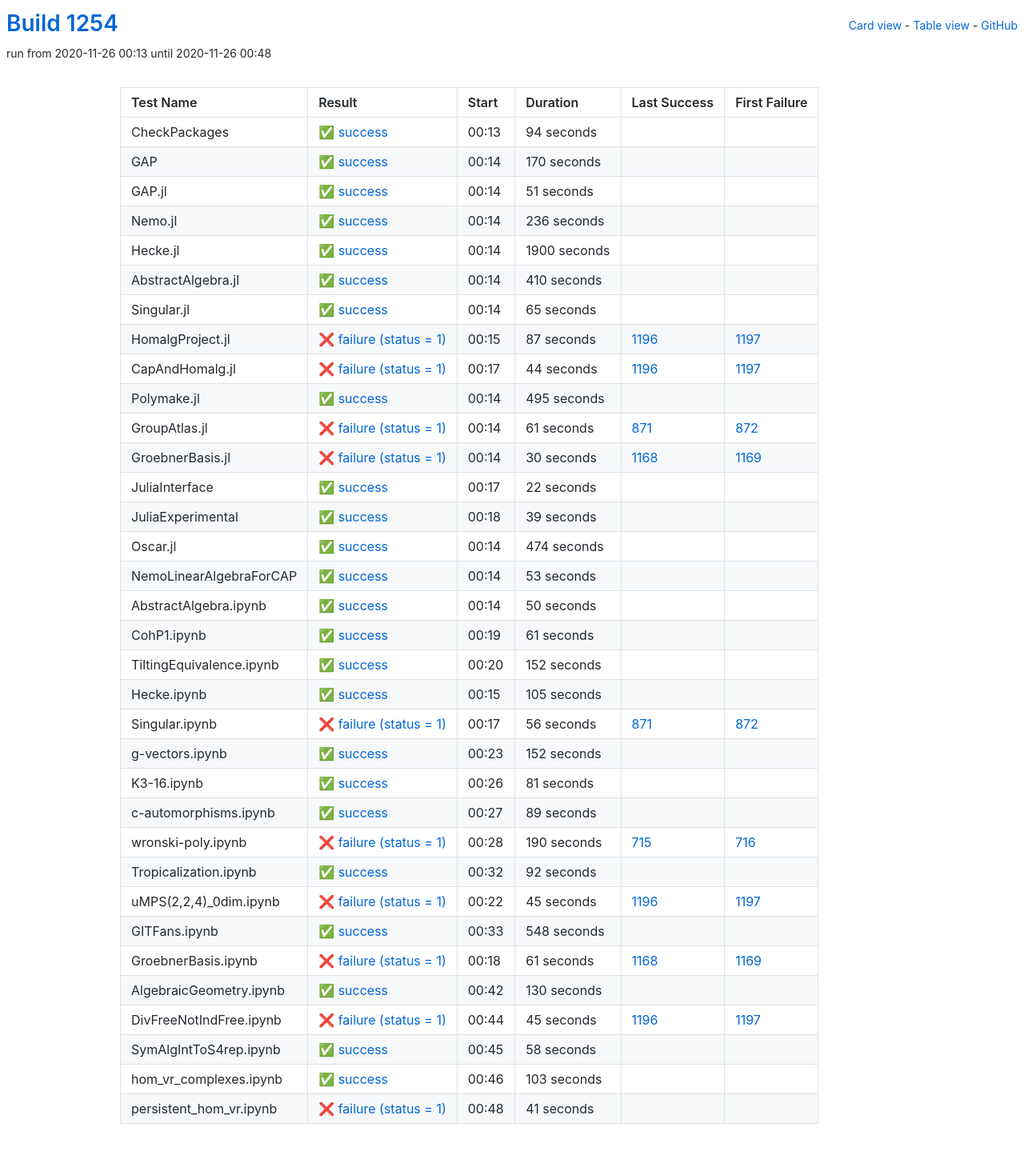
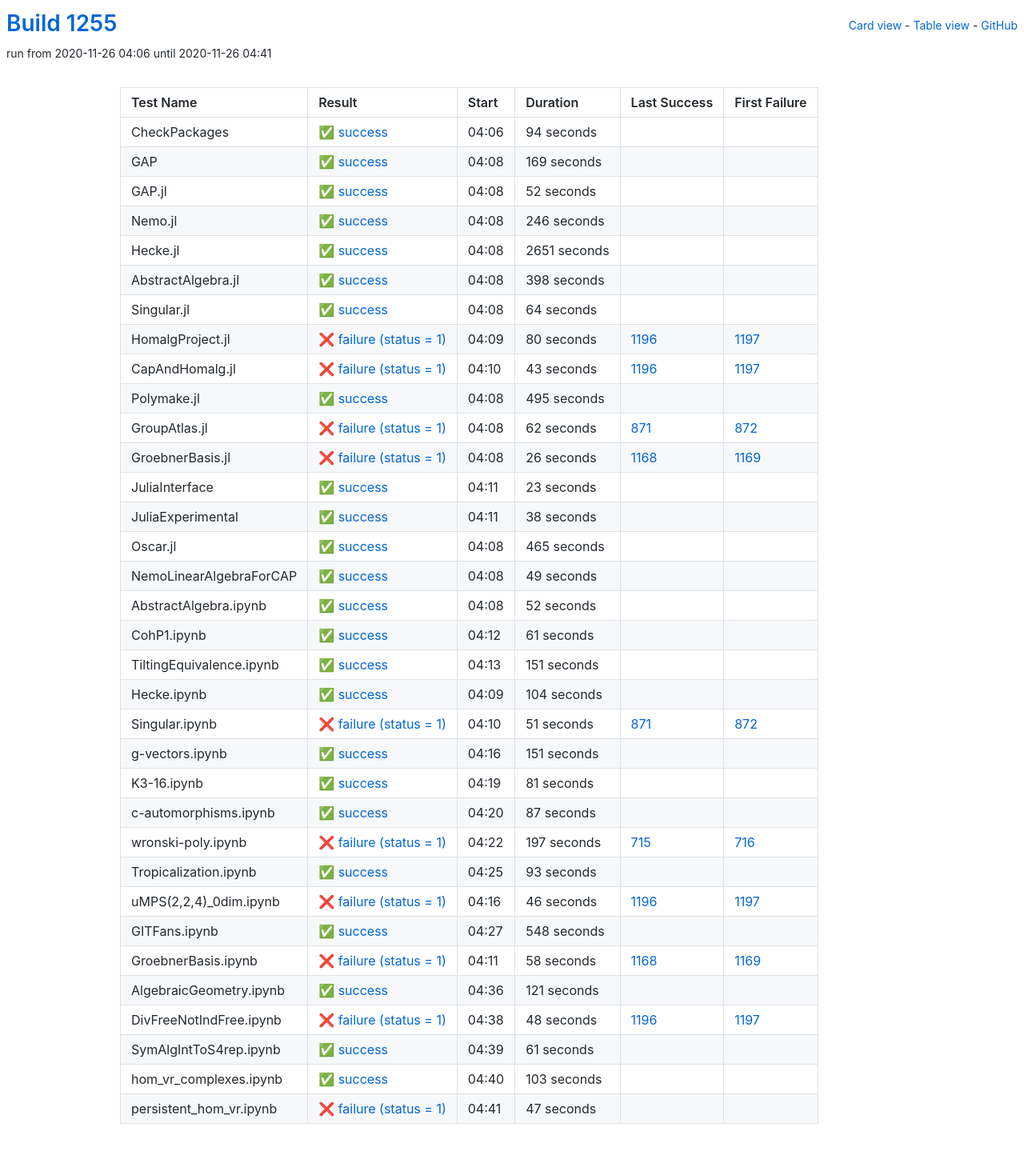
Before and after one commit to oscar-system/oscar-ci-status-stable, a Jekyll site: the page built from table.html, in a window 1280 px wide. Shown: the whole page at 80% size. Built offline with Jekyll 4.4.1, drawn with Linux system fonts in a browser that asks for light colours.

Commit message:
Build #1255

```diff
--- a/_data/ci.yml
+++ b/_data/ci.yml
@@ -1,6 +1,6 @@
 ---
-build: 1254
-build_url: https://oscarci.mathematik.uni-kl.de/job/oscar-stable/1254/
+build: 1255
+build_url: https://oscarci.mathematik.uni-kl.de/job/oscar-stable/1255/
 job: oscar-stable
 organization: oscar-system
 repo: oscar-ci-status-stable
@@ -8,8 +8,8 @@ repourl: https://github.com/oscar-system/oscar-ci-status-stable
 tests:
 - name: CheckPackages
   id: checkpackages
-  log: https://oscarci.mathematik.uni-kl.de/job/oscar-stable/1254/artifact/logs/build-1254/CheckPackages.log
-  start: 2020-11-26 00:13
+  log: https://oscarci.mathematik.uni-kl.de/job/oscar-stable/1255/artifact/logs/build-1255/CheckPackages.log
+  start: 2020-11-26 04:06
   success: true
   exitcode: 0
   status: success
@@ -20,104 +20,104 @@ tests:
   first_failure_url:
 - name: GAP
   id: gap
-  log: https://oscarci.mathematik.uni-kl.de/job/oscar-stable/1254/artifact/logs/build-1254/GAP.log
-  start: 2020-11-26 00:14
+  log: https://oscarci.mathematik.uni-kl.de/job/oscar-stable/1255/artifact/logs/build-1255/GAP.log
+  start: 2020-11-26 04:08
   success: true
   exitcode: 0
   status: success
-  duration: 170
+  duration: 169
   last_success: false
   last_success_url:
   first_failure: false
   first_failure_url:
 - name: GAP.jl
   id: gap-jl
-  log: https://oscarci.mathematik.uni-kl.de/job/oscar-stable/1254/artifact/logs/build-1254/GAP.jl.log
-  start: 2020-11-26 00:14
+  log: https://oscarci.mathematik.uni-kl.de/job/oscar-stable/1255/artifact/logs/build-1255/GAP.jl.log
+  start: 2020-11-26 04:08
   success: true
   exitcode: 0
   status: success
-  duration: 51
+  duration: 52
   last_success: false
   last_success_url:
   first_failure: false
   first_failure_url:
 - name: Nemo.jl
   id: nemo-jl
-  log: https://oscarci.mathematik.uni-kl.de/job/oscar-stable/1254/artifact/logs/build-1254/Nemo.jl.log
-  start: 2020-11-26 00:14
+  log: https://oscarci.mathematik.uni-kl.de/job/oscar-stable/1255/artifact/logs/build-1255/Nemo.jl.log
+  start: 2020-11-26 04:08
   success: true
   exitcode: 0
   status: success
-  duration: 236
+  duration: 246
   last_success: false
   last_success_url:
   first_failure: false
   first_failure_url:
 - name: Hecke.jl
   id: hecke-jl
-  log: https://oscarci.mathematik.uni-kl.de/job/oscar-stable/1254/artifact/logs/build-1254/Hecke.jl.log
-  start: 2020-11-26 00:14
+  log: https://oscarci.mathematik.uni-kl.de/job/oscar-stable/1255/artifact/logs/build-1255/Hecke.jl.log
+  start: 2020-11-26 04:08
   success: true
   exitcode: 0
   status: success
-  duration: 1900
+  duration: 2651
   last_success: false
   last_success_url:
   first_failure: false
   first_failure_url:
 - name: AbstractAlgebra.jl
   id: abstractalgebra-jl
-  log: https://oscarci.mathematik.uni-kl.de/job/oscar-stable/1254/artifact/logs/build-1254/AbstractAlgebra.jl.log
-  start: 2020-11-26 00:14
+  log: https://oscarci.mathematik.uni-kl.de/job/oscar-stable/1255/artifact/logs/build-1255/AbstractAlgebra.jl.log
+  start: 2020-11-26 04:08
   success: true
   exitcode: 0
   status: success
-  duration: 410
+  duration: 398
   last_success: false
   last_success_url:
   first_failure: false
   first_failure_url:
 - name: Singular.jl
   id: singular-jl
-  log: https://oscarci.mathematik.uni-kl.de/job/oscar-stable/1254/artifact/logs/build-1254/Singular.jl.log
-  start: 2020-11-26 00:14
+  log: https://oscarci.mathematik.uni-kl.de/job/oscar-stable/1255/artifact/logs/build-1255/Singular.jl.log
+  start: 2020-11-26 04:08
   success: true
   exitcode: 0
   status: success
-  duration: 65
+  duration: 64
   last_success: false
   last_success_url:
   first_failure: false
   first_failure_url:
 - name: HomalgProject.jl
   id: homalgproject-jl
-  log: https://oscarci.mathematik.uni-kl.de/job/oscar-stable/1254/artifact/logs/build-1254/HomalgProject.jl.log
-  start: 2020-11-26 00:15
+  log: https://oscarci.mathematik.uni-kl.de/job/oscar-stable/1255/artifact/logs/build-1255/HomalgProject.jl.log
+  start: 2020-11-26 04:09
   success: false
   exitcode: 1
   status: failure
-  duration: 87
+  duration: 80
   last_success: 1196
   last_success_url: https://oscarci.mathematik.uni-kl.de/job/oscar-stable/1196/
   first_failure: 1197
   first_failure_url: https://oscarci.mathematik.uni-kl.de/job/oscar-stable/1197/
 - name: CapAndHomalg.jl
   id: capandhomalg-jl
-  log: https://oscarci.mathematik.uni-kl.de/job/oscar-stable/1254/artifact/logs/build-1254/CapAndHomalg.jl.log
-  start: 2020-11-26 00:17
+  log: https://oscarci.mathematik.uni-kl.de/job/oscar-stable/1255/artifact/logs/build-1255/CapAndHomalg.jl.log
+  start: 2020-11-26 04:10
   success: false
   exitcode: 1
   status: failure
-  duration: 44
+  duration: 43
   last_success: 1196
   last_success_url: https://oscarci.mathematik.uni-kl.de/job/oscar-stable/1196/
   first_failure: 1197
   first_failure_url: https://oscarci.mathematik.uni-kl.de/job/oscar-stable/1197/
 - name: Polymake.jl
   id: polymake-jl
-  log: https://oscarci.mathematik.uni-kl.de/job/oscar-stable/1254/artifact/logs/build-1254/Polymake.jl.log
-  start: 2020-11-26 00:14
+  log: https://oscarci.mathematik.uni-kl.de/job/oscar-stable/1255/artifact/logs/build-1255/Polymake.jl.log
+  start: 2020-11-26 04:08
   success: true
   exitcode: 0
   status: success
@@ -128,92 +128,92 @@ tests:
   first_failure_url:
 - name: GroupAtlas.jl
   id: groupatlas-jl
-  log: https://oscarci.mathematik.uni-kl.de/job/oscar-stable/1254/artifact/logs/build-1254/GroupAtlas.jl.log
-  start: 2020-11-26 00:14
+  log: https://oscarci.mathematik.uni-kl.de/job/oscar-stable/1255/artifact/logs/build-1255/GroupAtlas.jl.log
+  start: 2020-11-26 04:08
   success: false
   exitcode: 1
   status: failure
-  duration: 61
+  duration: 62
   last_success: 871
   last_success_url: https://oscarci.mathematik.uni-kl.de/job/oscar-stable/871/
   first_failure: 872
   first_failure_url: https://oscarci.mathematik.uni-kl.de/job/oscar-stable/872/
 - name: GroebnerBasis.jl
   id: groebnerbasis-jl
-  log: https://oscarci.mathematik.uni-kl.de/job/oscar-stable/1254/artifact/logs/build-1254/GroebnerBasis.jl.log
-  start: 2020-11-26 00:14
+  log: https://oscarci.mathematik.uni-kl.de/job/oscar-stable/1255/artifact/logs/build-1255/GroebnerBasis.jl.log
+  start: 2020-11-26 04:08
   success: false
   exitcode: 1
   status: failure
-  duration: 30
+  duration: 26
   last_success: 1168
   last_success_url: https://oscarci.mathematik.uni-kl.de/job/oscar-stable/1168/
   first_failure: 1169
   first_failure_url: https://oscarci.mathematik.uni-kl.de/job/oscar-stable/1169/
 - name: JuliaInterface
   id: juliainterface
-  log: https://oscarci.mathematik.uni-kl.de/job/oscar-stable/1254/artifact/logs/build-1254/JuliaInterface.log
-  start: 2020-11-26 00:17
+  log: https://oscarci.mathematik.uni-kl.de/job/oscar-stable/1255/artifact/logs/build-1255/JuliaInterface.log
+  start: 2020-11-26 04:11
   success: true
   exitcode: 0
   status: success
-  duration: 22
+  duration: 23
   last_success: false
   last_success_url:
   first_failure: false
   first_failure_url:
 - name: JuliaExperimental
   id: juliaexperimental
-  log: https://oscarci.mathematik.uni-kl.de/job/oscar-stable/1254/artifact/logs/build-1254/JuliaExperimental.log
-  start: 2020-11-26 00:18
+  log: https://oscarci.mathematik.uni-kl.de/job/oscar-stable/1255/artifact/logs/build-1255/JuliaExperimental.log
+  start: 2020-11-26 04:11
   success: true
   exitcode: 0
   status: success
-  duration: 39
+  duration: 38
   last_success: false
   last_success_url:
   first_failure: false
   first_failure_url:
 - name: Oscar.jl
   id: oscar-jl
-  log: https://oscarci.mathematik.uni-kl.de/job/oscar-stable/1254/artifact/logs/build-1254/Oscar.jl.log
-  start: 2020-11-26 00:14
+  log: https://oscarci.mathematik.uni-kl.de/job/oscar-stable/1255/artifact/logs/build-1255/Oscar.jl.log
+  start: 2020-11-26 04:08
   success: true
   exitcode: 0
   status: success
-  duration: 474
+  duration: 465
   last_success: false
   last_success_url:
   first_failure: false
   first_failure_url:
 - name: NemoLinearAlgebraForCAP
   id: nemolinearalgebraforcap
-  log: https://oscarci.mathematik.uni-kl.de/job/oscar-stable/1254/artifact/logs/build-1254/NemoLinearAlgebraForCAP.log
-  start: 2020-11-26 00:14
+  log: https://oscarci.mathematik.uni-kl.de/job/oscar-stable/1255/artifact/logs/build-1255/NemoLinearAlgebraForCAP.log
+  start: 2020-11-26 04:08
   success: true
   exitcode: 0
   status: success
-  duration: 53
+  duration: 49
   last_success: false
   last_success_url:
   first_failure: false
   first_failure_url:
 - name: AbstractAlgebra.ipynb
   id: abstractalgebra-ipynb
-  log: https://oscarci.mathematik.uni-kl.de/job/oscar-stable/1254/artifact/logs/build-1254/AbstractAlgebra.ipynb.log
-  start: 2020-11-26 00:14
+  log: https://oscarci.mathematik.uni-kl.de/job/oscar-stable/1255/artifact/logs/build-1255/AbstractAlgebra.ipynb.log
+  start: 2020-11-26 04:08
   success: true
   exitcode: 0
   status: success
-  duration: 50
+  duration: 52
   last_success: false
   last_success_url:
   first_failure: false
   first_failure_url:
 - name: CohP1.ipynb
   id: cohp1-ipynb
-  log: https://oscarci.mathematik.uni-kl.de/job/oscar-stable/1254/artifact/logs/build-1254/CohP1.ipynb.log
-  start: 2020-11-26 00:19
+  log: https://oscarci.mathematik.uni-kl.de/job/oscar-stable/1255/artifact/logs/build-1255/CohP1.ipynb.log
+  start: 2020-11-26 04:12
   success: true
   exitcode: 0
   status: success
@@ -224,56 +224,56 @@ tests:
   first_failure_url:
 - name: TiltingEquivalence.ipynb
   id: tiltingequivalence-ipynb
-  log: https://oscarci.mathematik.uni-kl.de/job/oscar-stable/1254/artifact/logs/build-1254/TiltingEquivalence.ipynb.log
-  start: 2020-11-26 00:20
+  log: https://oscarci.mathematik.uni-kl.de/job/oscar-stable/1255/artifact/logs/build-1255/TiltingEquivalence.ipynb.log
+  start: 2020-11-26 04:13
   success: true
   exitcode: 0
   status: success
-  duration: 152
+  duration: 151
   last_success: false
   last_success_url:
   first_failure: false
   first_failure_url:
 - name: Hecke.ipynb
   id: hecke-ipynb
-  log: https://oscarci.mathematik.uni-kl.de/job/oscar-stable/1254/artifact/logs/build-1254/Hecke.ipynb.log
-  start: 2020-11-26 00:15
+  log: https://oscarci.mathematik.uni-kl.de/job/oscar-stable/1255/artifact/logs/build-1255/Hecke.ipynb.log
+  start: 2020-11-26 04:09
   success: true
   exitcode: 0
   status: success
-  duration: 105
+  duration: 104
   last_success: false
   last_success_url:
   first_failure: false
   first_failure_url:
 - name: Singular.ipynb
   id: singular-ipynb
-  log: https://oscarci.mathematik.uni-kl.de/job/oscar-stable/1254/artifact/logs/build-1254/Singular.ipynb.log
-  start: 2020-11-26 00:17
+  log: https://oscarci.mathematik.uni-kl.de/job/oscar-stable/1255/artifact/logs/build-1255/Singular.ipynb.log
+  start: 2020-11-26 04:10
   success: false
   exitcode: 1
   status: failure
-  duration: 56
+  duration: 51
   last_success: 871
   last_success_url: https://oscarci.mathematik.uni-kl.de/job/oscar-stable/871/
   first_failure: 872
   first_failure_url: https://oscarci.mathematik.uni-kl.de/job/oscar-stable/872/
 - name: g-vectors.ipynb
   id: g-vectors-ipynb
-  log: https://oscarci.mathematik.uni-kl.de/job/oscar-stable/1254/artifact/logs/build-1254/g-vectors.ipynb.log
-  start: 2020-11-26 00:23
+  log: https://oscarci.mathematik.uni-kl.de/job/oscar-stable/1255/artifact/logs/build-1255/g-vectors.ipynb.log
+  start: 2020-11-26 04:16
   success: true
   exitcode: 0
   status: success
-  duration: 152
+  duration: 151
   last_success: false
   last_success_url:
   first_failure: false
   first_failure_url:
 - name: K3-16.ipynb
   id: k3-16-ipynb
-  log: https://oscarci.mathematik.uni-kl.de/job/oscar-stable/1254/artifact/logs/build-1254/K3-16.ipynb.log
-  start: 2020-11-26 00:26
+  log: https://oscarci.mathematik.uni-kl.de/job/oscar-stable/1255/artifact/logs/build-1255/K3-16.ipynb.log
+  start: 2020-11-26 04:19
   success: true
   exitcode: 0
   status: success
@@ -284,56 +284,56 @@ tests:
   first_failure_url:
 - name: c-automorphisms.ipynb
   id: c-automorphisms-ipynb
-  log: https://oscarci.mathematik.uni-kl.de/job/oscar-stable/1254/artifact/logs/build-1254/c-automorphisms.ipynb.log
-  start: 2020-11-26 00:27
+  log: https://oscarci.mathematik.uni-kl.de/job/oscar-stable/1255/artifact/logs/build-1255/c-automorphisms.ipynb.log
+  start: 2020-11-26 04:20
   success: true
   exitcode: 0
   status: success
-  duration: 89
+  duration: 87
   last_success: false
   last_success_url:
   first_failure: false
   first_failure_url:
 - name: wronski-poly.ipynb
   id: wronski-poly-ipynb
-  log: https://oscarci.mathematik.uni-kl.de/job/oscar-stable/1254/artifact/logs/build-1254/wronski-poly.ipynb.log
-  start: 2020-11-26 00:28
+  log: https://oscarci.mathematik.uni-kl.de/job/oscar-stable/1255/artifact/logs/build-1255/wronski-poly.ipynb.log
+  start: 2020-11-26 04:22
   success: false
   exitcode: 1
   status: failure
-  duration: 190
+  duration: 197
   last_success: 715
   last_success_url: https://oscarci.mathematik.uni-kl.de/job/oscar-stable/715/
   first_failure: 716
   first_failure_url: https://oscarci.mathematik.uni-kl.de/job/oscar-stable/716/
 - name: Tropicalization.ipynb
   id: tropicalization-ipynb
-  log: https://oscarci.mathematik.uni-kl.de/job/oscar-stable/1254/artifact/logs/build-1254/Tropicalization.ipynb.log
-  start: 2020-11-26 00:32
+  log: https://oscarci.mathematik.uni-kl.de/job/oscar-stable/1255/artifact/logs/build-1255/Tropicalization.ipynb.log
+  start: 2020-11-26 04:25
   success: true
   exitcode: 0
   status: success
-  duration: 92
+  duration: 93
   last_success: false
   last_success_url:
   first_failure: false
   first_failure_url:
 - name: uMPS(2,2,4)_0dim.ipynb
   id: umps-2-2-4-0dim-ipynb
-  log: https://oscarci.mathematik.uni-kl.de/job/oscar-stable/1254/artifact/logs/build-1254/uMPS-2-2-4-_0dim.ipynb.log
-  start: 2020-11-26 00:22
+  log: https://oscarci.mathematik.uni-kl.de/job/oscar-stable/1255/artifact/logs/build-1255/uMPS-2-2-4-_0dim.ipynb.log
+  start: 2020-11-26 04:16
   success: false
   exitcode: 1
   status: failure
-  duration: 45
+  duration: 46
   last_success: 1196
   last_success_url: https://oscarci.mathematik.uni-kl.de/job/oscar-stable/1196/
   first_failure: 1197
   first_failure_url: https://oscarci.mathematik.uni-kl.de/job/oscar-stable/1197/
 - name: GITFans.ipynb
   id: gitfans-ipynb
-  log: https://oscarci.mathematik.uni-kl.de/job/oscar-stable/1254/artifact/logs/build-1254/GITFans.ipynb.log
-  start: 2020-11-26 00:33
+  log: https://oscarci.mathematik.uni-kl.de/job/oscar-stable/1255/artifact/logs/build-1255/GITFans.ipynb.log
+  start: 2020-11-26 04:27
   success: true
   exitcode: 0
   status: success
@@ -344,56 +344,56 @@ tests:
   first_failure_url:
 - name: GroebnerBasis.ipynb
   id: groebnerbasis-ipynb
-  log: https://oscarci.mathematik.uni-kl.de/job/oscar-stable/1254/artifact/logs/build-1254/GroebnerBasis.ipynb.log
-  start: 2020-11-26 00:18
+  log: https://oscarci.mathematik.uni-kl.de/job/oscar-stable/1255/artifact/logs/build-1255/GroebnerBasis.ipynb.log
+  start: 2020-11-26 04:11
   success: false
   exitcode: 1
   status: failure
-  duration: 61
+  duration: 58
   last_success: 1168
   last_success_url: https://oscarci.mathematik.uni-kl.de/job/oscar-stable/1168/
   first_failure: 1169
   first_failure_url: https://oscarci.mathematik.uni-kl.de/job/oscar-stable/1169/
 - name: AlgebraicGeometry.ipynb
   id: algebraicgeometry-ipynb
-  log: https://oscarci.mathematik.uni-kl.de/job/oscar-stable/1254/artifact/logs/build-1254/AlgebraicGeometry.ipynb.log
-  start: 2020-11-26 00:42
+  log: https://oscarci.mathematik.uni-kl.de/job/oscar-stable/1255/artifact/logs/build-1255/AlgebraicGeometry.ipynb.log
+  start: 2020-11-26 04:36
   success: true
   exitcode: 0
   status: success
-  duration: 130
+  duration: 121
   last_success: false
   last_success_url:
   first_failure: false
   first_failure_url:
 - name: DivFreeNotIndFree.ipynb
   id: divfreenotindfree-ipynb
-  log: https://oscarci.mathematik.uni-kl.de/job/oscar-stable/1254/artifact/logs/build-1254/DivFreeNotIndFree.ipynb.log
-  start: 2020-11-26 00:44
+  log: https://oscarci.mathematik.uni-kl.de/job/oscar-stable/1255/artifact/logs/build-1255/DivFreeNotIndFree.ipynb.log
+  start: 2020-11-26 04:38
   success: false
   exitcode: 1
   status: failure
-  duration: 45
+  duration: 48
   last_success: 1196
   last_success_url: https://oscarci.mathematik.uni-kl.de/job/oscar-stable/1196/
   first_failure: 1197
   first_failure_url: https://oscarci.mathematik.uni-kl.de/job/oscar-stable/1197/
 - name: SymAlgIntToS4rep.ipynb
   id: symalginttos4rep-ipynb
-  log: https://oscarci.mathematik.uni-kl.de/job/oscar-stable/1254/artifact/logs/build-1254/SymAlgIntToS4rep.ipynb.log
-  start: 2020-11-26 00:45
+  log: https://oscarci.mathematik.uni-kl.de/job/oscar-stable/1255/artifact/logs/build-1255/SymAlgIntToS4rep.ipynb.log
+  start: 2020-11-26 04:39
   success: true
   exitcode: 0
   status: success
-  duration: 58
+  duration: 61
   last_success: false
   last_success_url:
   first_failure: false
   first_failure_url:
 - name: hom_vr_complexes.ipynb
   id: hom-vr-complexes-ipynb
-  log: https://oscarci.mathematik.uni-kl.de/job/oscar-stable/1254/artifact/logs/build-1254/hom_vr_complexes.ipynb.log
-  start: 2020-11-26 00:46
+  log: https://oscarci.mathematik.uni-kl.de/job/oscar-stable/1255/artifact/logs/build-1255/hom_vr_complexes.ipynb.log
+  start: 2020-11-26 04:40
   success: true
   exitcode: 0
   status: success
@@ -404,12 +404,12 @@ tests:
   first_failure_url:
 - name: persistent_hom_vr.ipynb
   id: persistent-hom-vr-ipynb
-  log: https://oscarci.mathematik.uni-kl.de/job/oscar-stable/1254/artifact/logs/build-1254/persistent_hom_vr.ipynb.log
-  start: 2020-11-26 00:48
+  log: https://oscarci.mathematik.uni-kl.de/job/oscar-stable/1255/artifact/logs/build-1255/persistent_hom_vr.ipynb.log
+  start: 2020-11-26 04:41
   success: false
   exitcode: 1
   status: failure
-  duration: 41
+  duration: 47
   last_success: false
   last_success_url:
   first_failure: false
```
Also changed, not shown: README.md.
